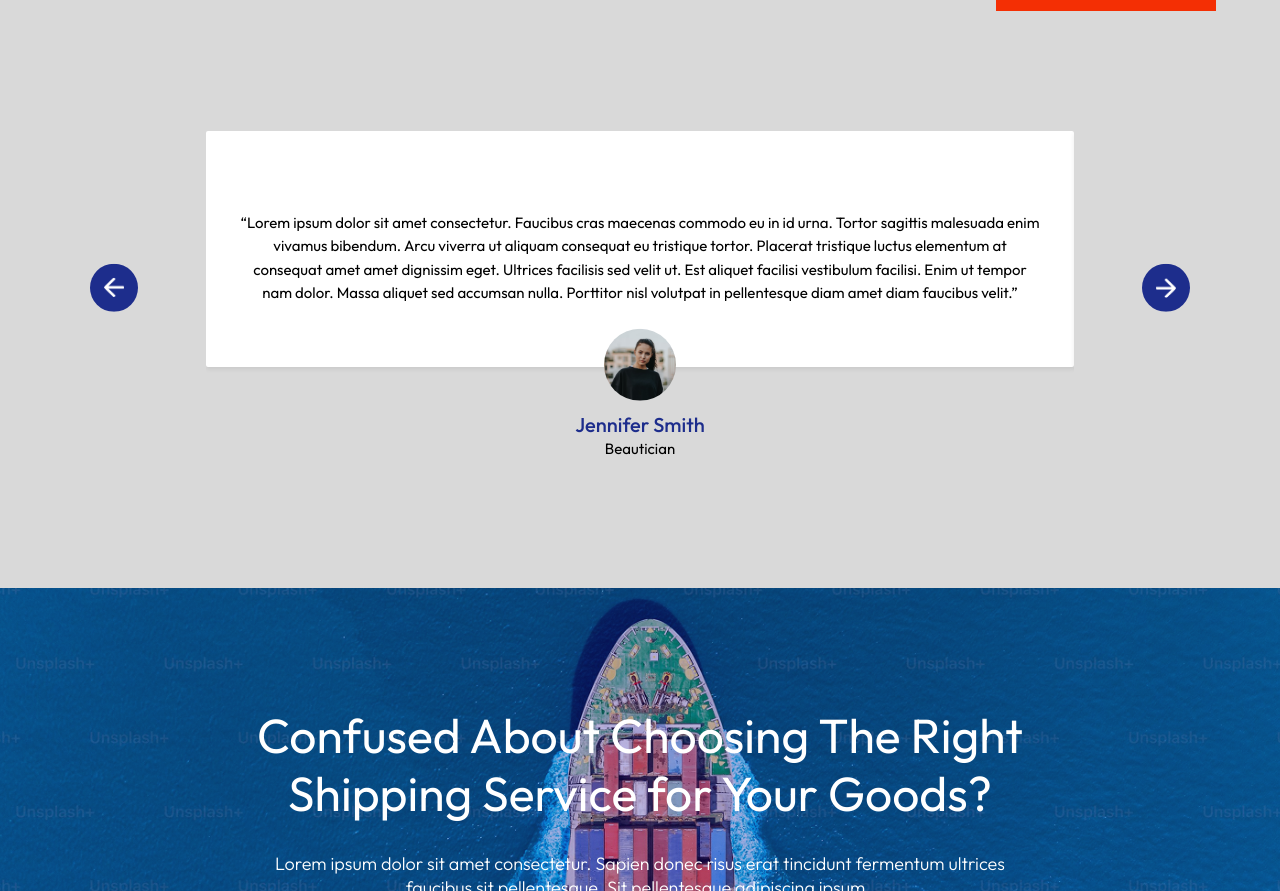
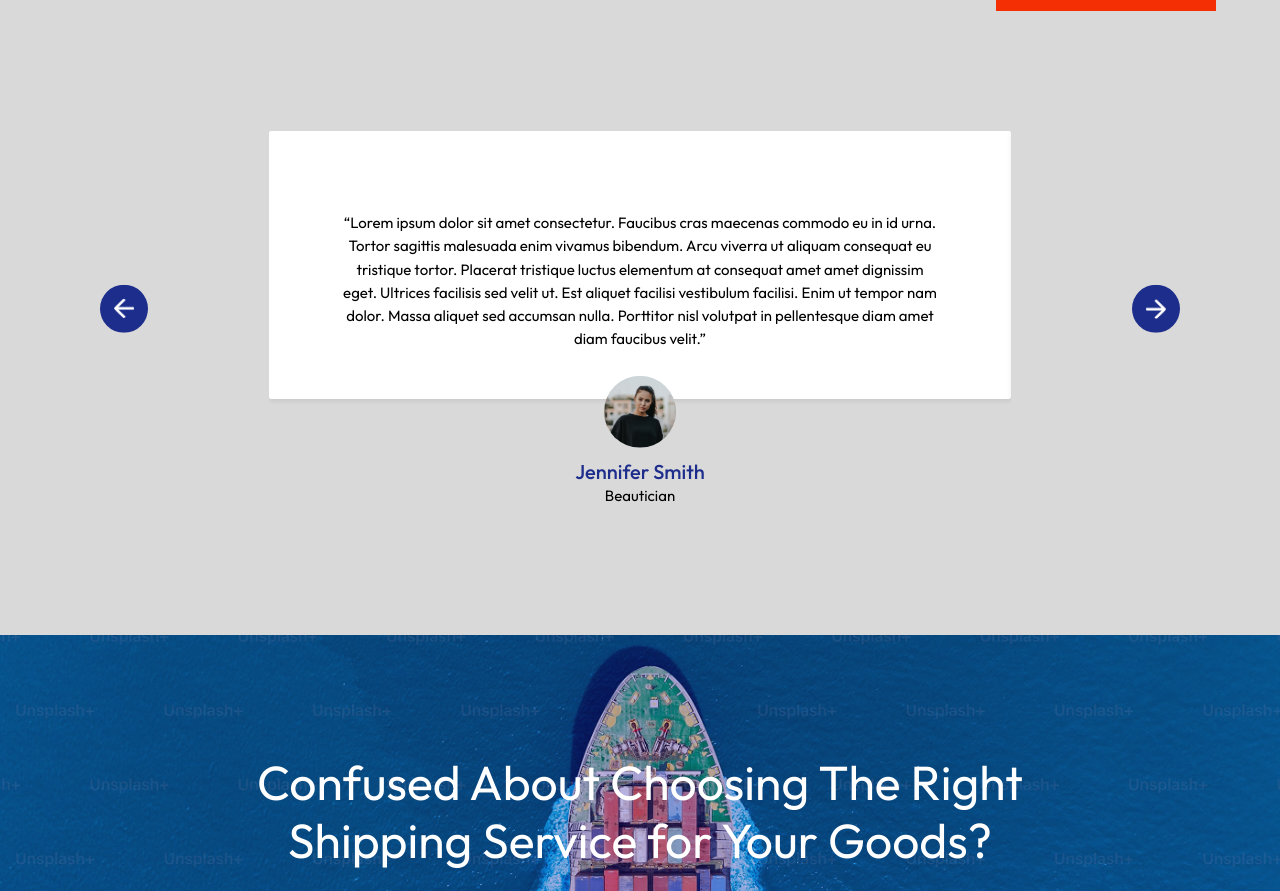
Before and after one commit to AnnCodin/Gargo-logistics, a React (Vite) app in the folder gargo-logistics/: page / in a window 1280 px wide. Shown: the part 3880-4771 px from the top of the page. Built offline with nearby package versions, Linux system fonts and the light colour scheme; some icons are missing.

Commit message:
set overflow to hidden

```diff
--- a/gargo-logistics/src/Components/Testimonials/Testimonials.css
+++ b/gargo-logistics/src/Components/Testimonials/Testimonials.css
@@ -3,6 +3,7 @@
   padding: 40px 20px 60px 20px;
   position: relative;
   width: 100%;
+  max-width: 1100px;
 }
 .next-btn,
 .back-btn {
@@ -15,13 +16,12 @@
   cursor: pointer;
   background: var(--primary-color);
   z-index: 10;
-  margin: 0 100px;
 }
 .back-btn {
-  left: -10px;
+  left: 10px;
 }
 .next-btn {
-  right: -10px;
+  right: 10px;
 }
 .slider {
   width: 70%;
@@ -51,7 +51,7 @@
   text-align: center;
 }
 .slide p {
-  max-width: 800px;
+  max-width: 600px;
   margin: 0 auto;
   font-size: 15px;
   line-height: 1.55;
```
